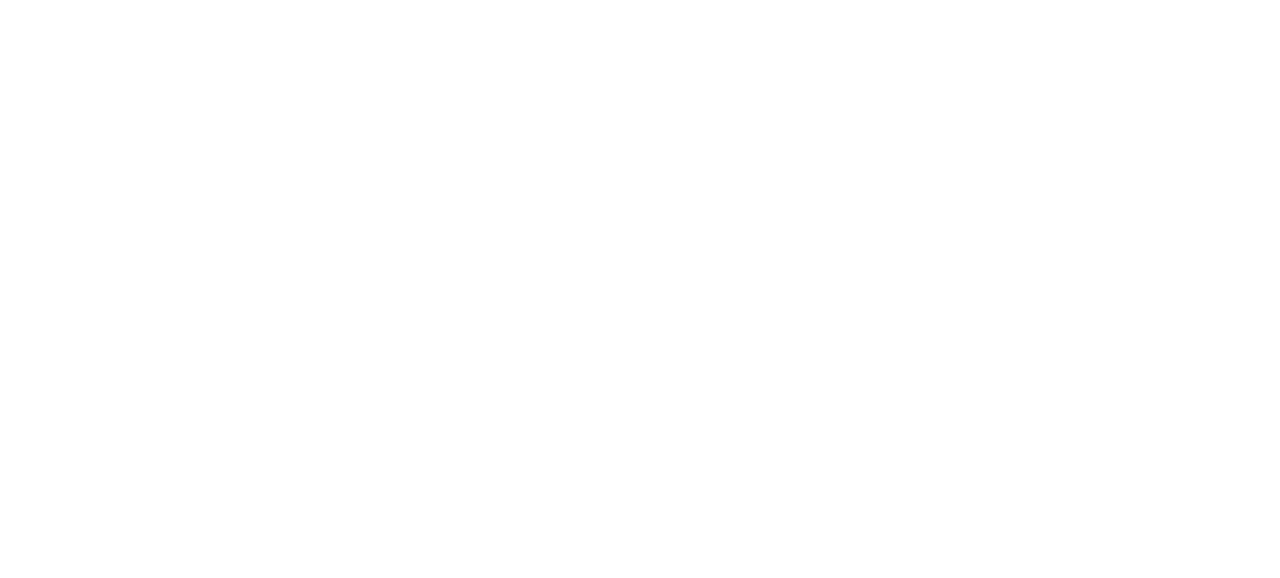
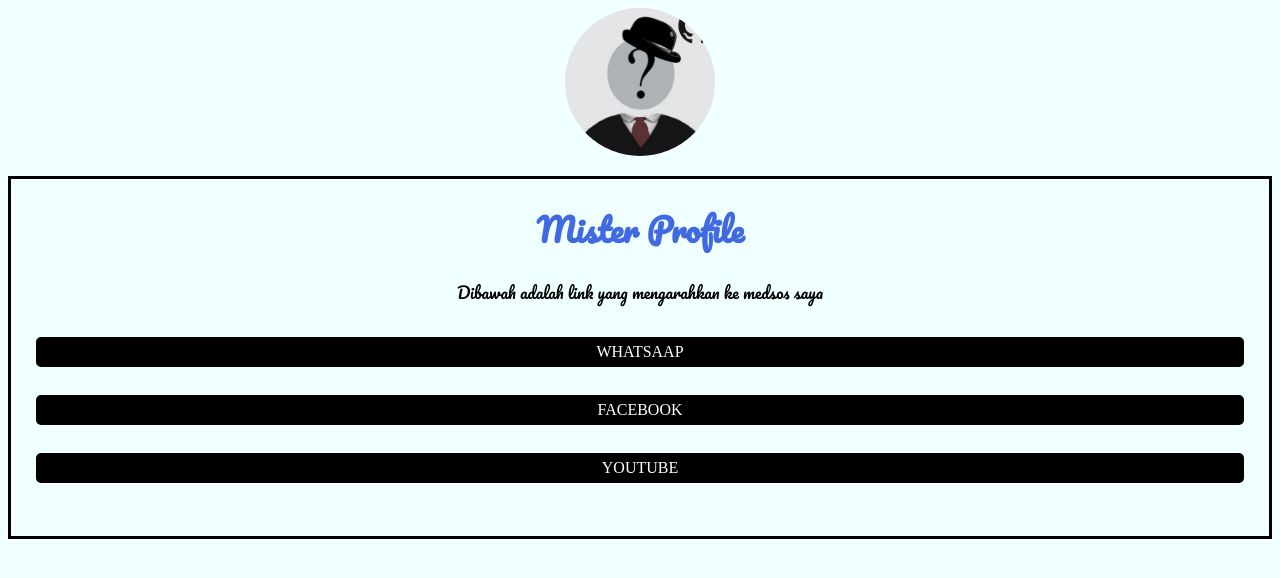
Before and after one commit to ReegsHerald23/ReegsGeneral, a plain HTML site: page index.html in a window 1280 px wide. Drawn offline with Linux system fonts and the light colour scheme.

Commit message:
Add files via upload

```diff
--- a/index.html
+++ b/index.html
@@ -6,12 +6,24 @@
   <meta http-equiv="X-UA-Compatible" content="ie=edge">
   <title>Contoh Profile</title>
   <link rel="stylesheet" href="style.css" type="text/css" />
+  <link rel="preconnect" href="https://fonts.googleapis.com">
+  <link rel="preconnect" href="https://fonts.gstatic.com" crossorigin>
+  <link href="https://fonts.googleapis.com/css2?family=Pacifico&display=swap" rel="stylesheet">
 </head>
 <body>
-  <div class="container">
-    <div class="header"></div>
-    <div class="link"></div>
-    <div class="footer"></div>
-  </div>
+   <div class="Foto">
+     <img src="riskicolor.jpg" alt="foto profile" width="150px" style="display:block; margin: auto; border-radius: 50%;"/>
+   </div>
+    <div class="container">
+      <div class="text">
+        <h1>Mister Profile</h1>
+        <p>Dibawah adalah link yang mengarahkan ke medsos saya</p>
+        <div class="link">
+          <a href="https://wa.me/+628568757005">Whatsaap</a><br>
+          <a href="https://facebook.com">Facebook</a><br></td>
+          <a href="https://youtube.com">youtube</a><br>
+        </div>
+      </div>
+    </div>
 </body>
 </html>
--- a/style.css
+++ b/style.css
@@ -0,0 +1,41 @@
+html{
+  font-family: 'Pacifico', cursive;
+}
+
+body{
+  background-color: #F0FFFF;
+}
+
+.container{
+  border: 3px solid black;
+  margin-top: 20px;
+  text-align: center;
+}
+
+.link{
+  display: flex;
+  flex-direction: column;
+  padding: 15px;
+  margin: 10px;
+
+}
+
+.link>a{
+  text-decoration: none;
+  color: white;
+  text-align: center;
+  border: 3px solid black;
+  border-radius: 5px;
+  background-color: black;
+  padding: 3px;
+  margin: 2px, 10px;
+  text-transform: uppercase;
+  font-family: Times New Roman;
+}
+
+.link>a:hover{
+  background: yellow;
+}
+h1{
+  color: #4169E1;
+}
```
